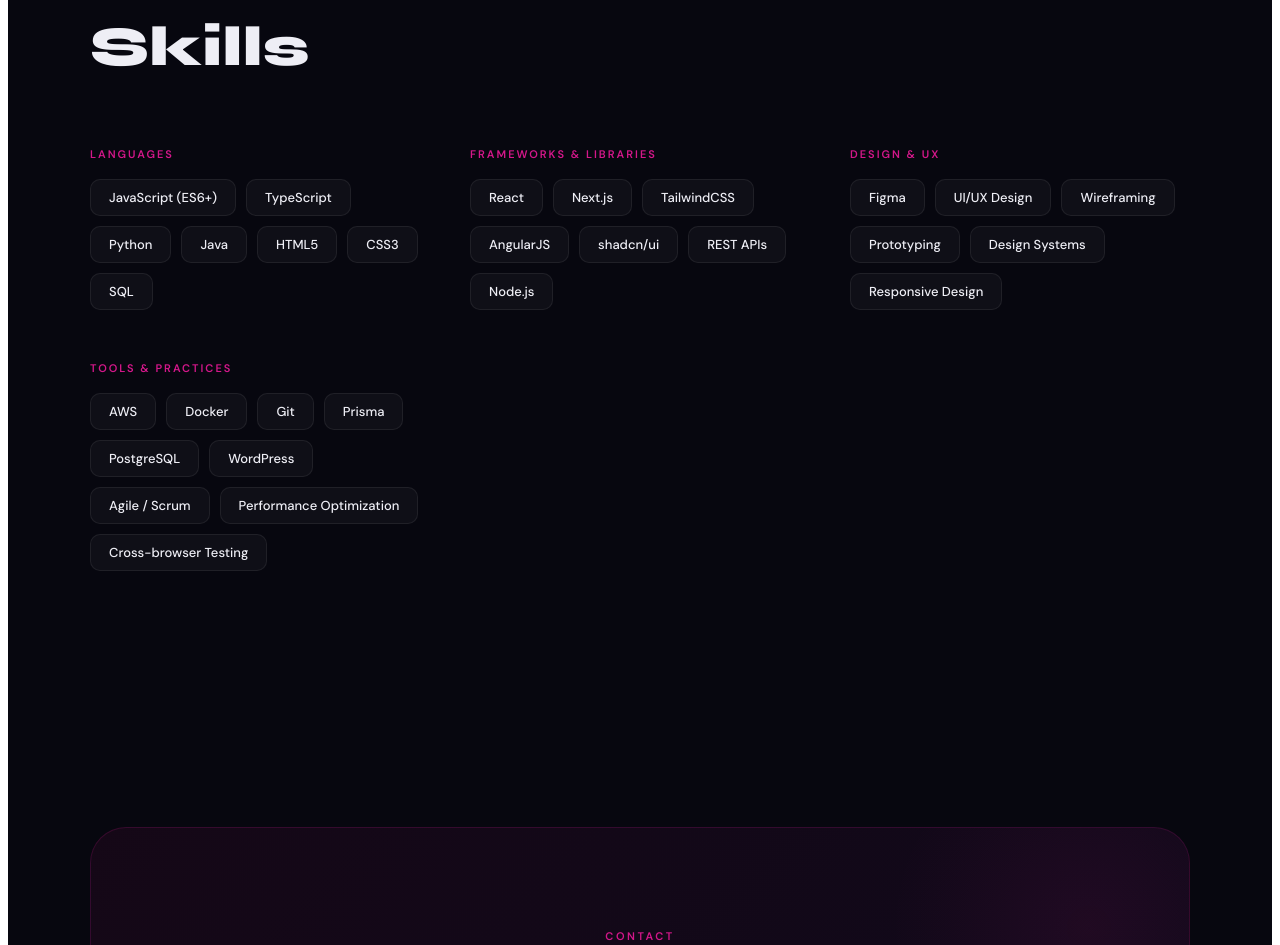
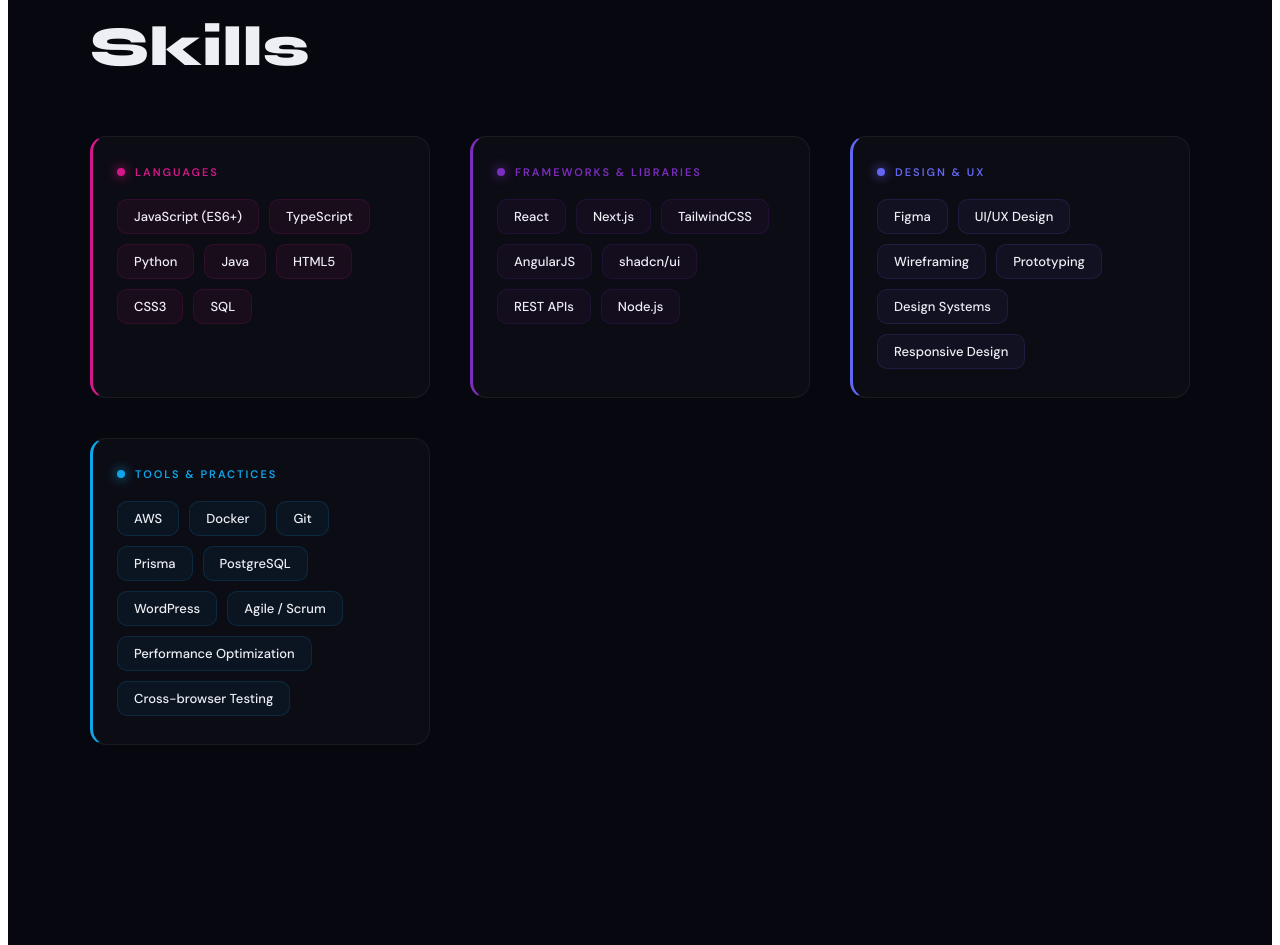
Before and after one commit to Stasiadev/stageunlocked-portfolio, a React (Vite) app: page / in a window 1280 px wide. Shown: the part 4520-5465 px from the top of the page. Built offline with nearby package versions, Linux system fonts and the light colour scheme.

Commit message:
Redesign Skills as colored category cards with accent left borders
Co-Authored-By: Claude Sonnet 5 <noreply@anthropic.com>

```diff
--- a/src/App.jsx
+++ b/src/App.jsx
@@ -677,6 +677,13 @@ function Skills() {
     { label: 'Tools & Practices', items: ['AWS', 'Docker', 'Git', 'Prisma', 'PostgreSQL', 'WordPress', 'Agile / Scrum', 'Performance Optimization', 'Cross-browser Testing'] },
   ];
 
+  const catColors = {
+    'Languages':              '#D4178A',
+    'Frameworks & Libraries': '#7B2DBE',
+    'Design & UX':            '#6366F1',
+    'Tools & Practices':      '#0EA5E9',
+  };
+
   return (
     <section id="skills" style={{ padding: 'clamp(80px,10vw,130px) clamp(24px,5vw,100px)' }}>
       <div style={{ maxWidth: 1100, margin: '0 auto' }}>
@@ -692,21 +699,37 @@ function Skills() {
           </h2>
         </div>
 
-        <div style={{ display: 'grid', gridTemplateColumns: 'repeat(auto-fit, minmax(280px, 1fr))', gap: 40 }}>
+        <div style={{ display: 'grid', gridTemplateColumns: 'repeat(auto-fit, minmax(340px, 1fr))', gap: 40 }}>
           {cats.map((cat, i) => (
-            <div key={i} className={`reveal reveal-d${i % 3}`}>
-              <p style={{
-                fontSize: 11, color: C.mg, letterSpacing: 2, marginBottom: 18,
-                fontWeight: 700, fontFamily: FB
-              }}>
-                {cat.label.toUpperCase()}
-              </p>
+            <div key={i} className={`reveal reveal-d${i % 3}`} style={{
+              background: 'rgba(255,255,255,0.025)',
+              border: `1px solid rgba(255,255,255,0.06)`,
+              borderLeft: `3px solid ${catColors[cat.label]}`,
+              borderRadius: 16,
+              padding: '28px 24px',
+            }}>
+              <div style={{ display: 'flex', alignItems: 'center', gap: 10, marginBottom: 20 }}>
+                <div style={{
+                  width: 8, height: 8, borderRadius: '50%',
+                  background: catColors[cat.label],
+                  boxShadow: `0 0 12px ${catColors[cat.label]}`,
+                }} />
+                <p style={{
+                  fontSize: 11, color: catColors[cat.label],
+                  letterSpacing: 2, fontWeight: 700,
+                  fontFamily: FB, margin: 0,
+                }}>
+                  {cat.label.toUpperCase()}
+                </p>
+              </div>
               <div style={{ display: 'flex', flexWrap: 'wrap', gap: 10 }}>
                 {cat.items.map(item => (
                   <span key={item} className="skill-pill" style={{
-                    padding: '9px 18px', borderRadius: 10, fontSize: 13, fontWeight: 500,
-                    background: C.glass, color: C.white,
-                    border: `1px solid ${C.border}`, fontFamily: FB,
+                    padding: '8px 16px', borderRadius: 10, fontSize: 13, fontWeight: 500,
+                    background: `${catColors[cat.label]}10`,
+                    color: C.white,
+                    border: `1px solid ${catColors[cat.label]}25`,
+                    fontFamily: FB,
                   }}>
                     {item}
                   </span>
--- a/src/index.css
+++ b/src/index.css
@@ -79,10 +79,10 @@ body {
   cursor: default;
 }
 .skill-pill:hover {
-  background: linear-gradient(135deg, #D4178A, #7B2DBE) !important;
+  background: rgba(212,23,138,0.15) !important;
   color: #fff !important;
-  transform: translateY(-2px) scale(1.04);
-  border-color: transparent !important;
+  transform: translateY(-2px);
+  border-color: rgba(212,23,138,0.35) !important;
 }
 
 .nav-link {
```
